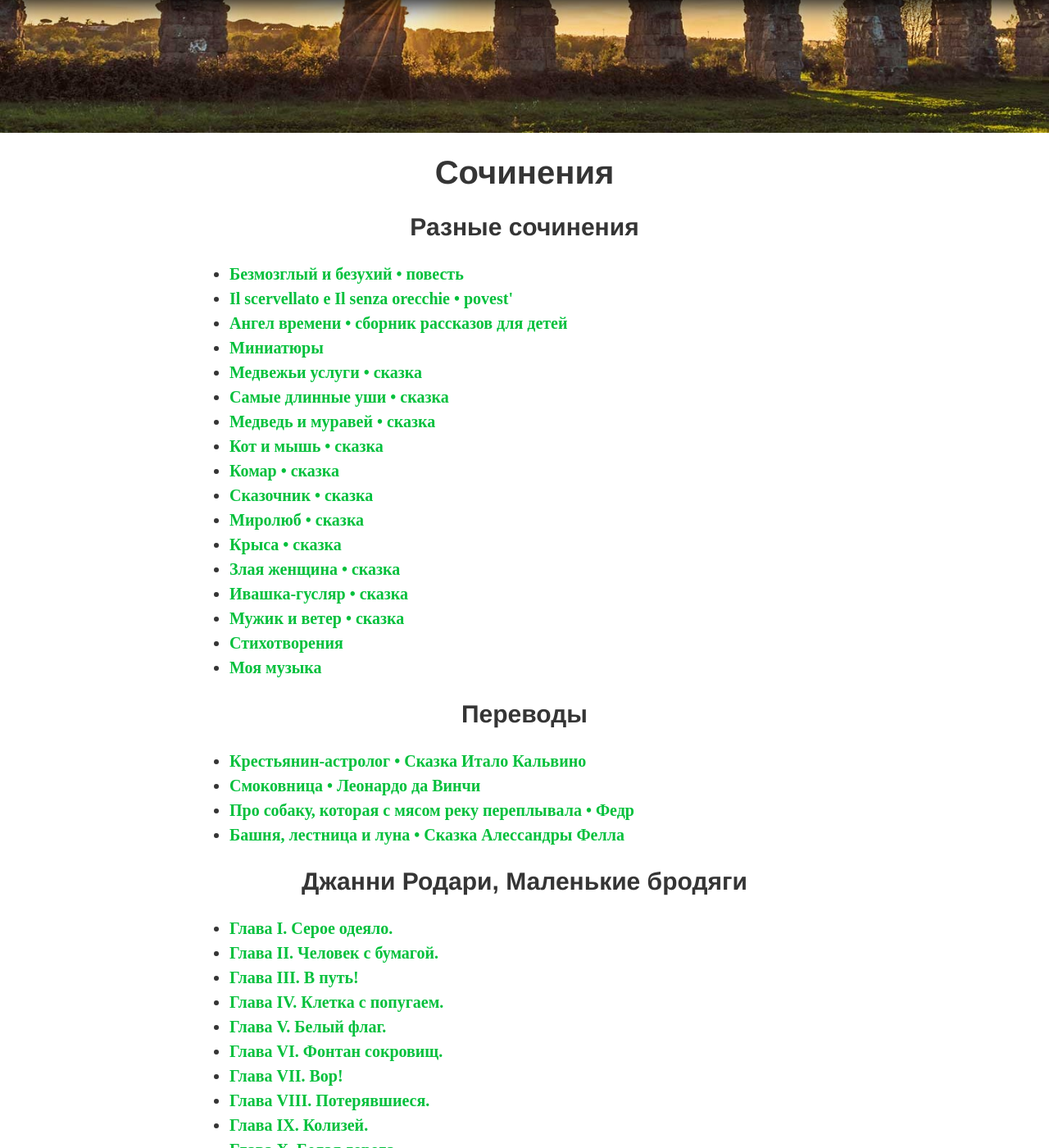
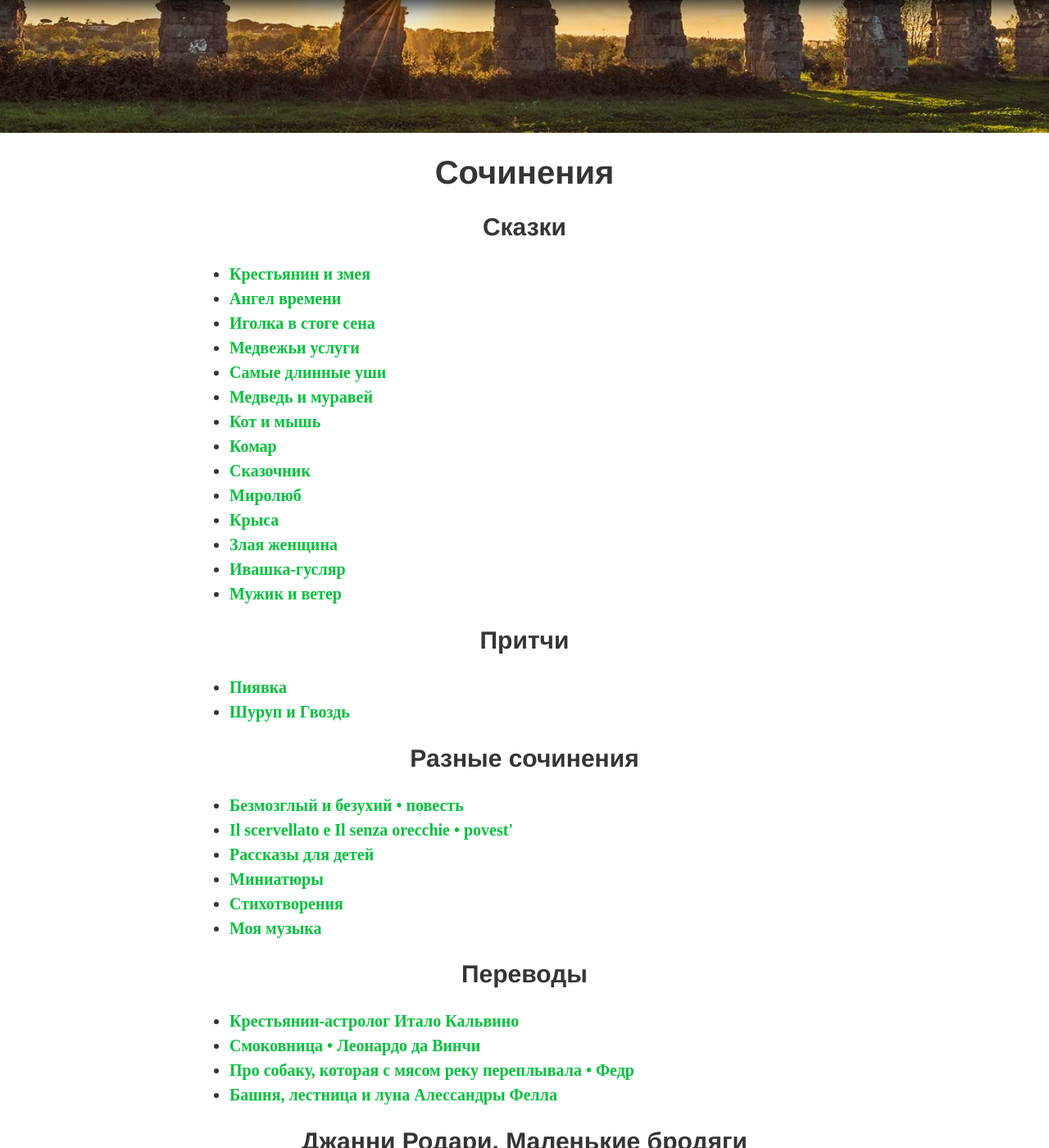
Before and after one commit to postolny/postolny.github.io, a Jekyll site: the page built from _pages/indice.html, in a window 1280 px wide and 1400 px high, scrolled down 236 px. Shown: the whole window at 82% size. Built offline with Jekyll 4.4.1, drawn with Linux system fonts in a browser that asks for light colours.

Commit message:
Add files via upload

```diff
--- a/_data/indice.yml
+++ b/_data/indice.yml
@@ -1,49 +1,63 @@
 libri:
+  - titolo: Сказки
+    subfolderitems:
+      - page: Крестьянин и змея
+        url: /krestyanin-i-zmeya/
+      - page: Ангел времени
+        url: /angel-vremeni/
+      - page: Иголка в стоге сена
+        url: /igolka-v-stoge-sena/
+      - page: Медвежьи услуги
+        url: /medvezhi-uslugi/
+      - page: Самые длинные уши
+        url: /samye-dlinnye-ushi/
+      - page: Медведь и муравей
+        url: /medved-i-muravej/
+      - page: Кот и мышь
+        url: /kot-i-mysh/
+      - page: Комар
+        url: /komar/
+      - page: Сказочник
+        url: /skazochnik/
+      - page: Миролюб
+        url: /mirolyub/
+      - page: Крыса
+        url: /krysa/
+      - page: Злая женщина
+        url: /zlaya-zhenshina/
+      - page: Ивашка-гусляр
+        url: /ivashka-guslyar/
+      - page: Мужик и ветер
+        url: /muzhik-i-veter/
+  - titolo: Притчи
+    subfolderitems:
+      - page: Пиявка
+        url: /la-mignatta/
+      - page: Шуруп и Гвоздь
+        url: /shurup-i-gvozd/
   - titolo: Разные сочинения
     subfolderitems:
       - page: Безмозглый и безухий • повесть
         url: /bezmozglyj-i-bezuhij/
       - page: Il scervellato e Il senza orecchie • povest'
         url: /il-scervellato-e-il-senza-orecchie/
-      - page: Ангел времени • сборник рассказов для детей
-        url: /angelo-del-tempo/
+      - page: Рассказы для детей
+        url: /rasskazy-dlya-detej/
       - page: Миниатюры
         url: /miniature/
-      - page: Медвежьи услуги • сказка
-        url: /medvezhi-uslugi/
-      - page: Самые длинные уши • сказка
-        url: /samye-dlinnye-ushi/
-      - page: Медведь и муравей • сказка
-        url: /medved-i-muravej/
-      - page: Кот и мышь • сказка
-        url: /kot-i-mysh/
-      - page: Комар • сказка
-        url: /komar/
-      - page: Сказочник • сказка
-        url: /skazochnik/
-      - page: Миролюб • сказка
-        url: /mirolyub/
-      - page: Крыса • сказка
-        url: /krysa/
-      - page: Злая женщина • сказка
-        url: /zlaya-zhenshina/
-      - page: Ивашка-гусляр • сказка
-        url: /ivashka-guslyar/
-      - page: Мужик и ветер • сказка
-        url: /muzhik-i-veter/
       - page: Стихотворения
         url: /poesia/
       - page: Моя музыка
         url: /musica/
   - titolo: Переводы
     subfolderitems:
-      - page: Крестьянин-астролог • Сказка Итало Кальвино
+      - page: Крестьянин-астролог Итало Кальвино
         url: /il-contadino-astrologo/
       - page: Смоковница • Леонардо да Винчи
         url: /il-fico/
       - page: 'Про собаку, которая с мясом реку переплывала • Федр'
         url: /il-cane-che-porta-la-carne-al-fiume/
-      - page: Башня, лестница и луна • Сказка Алессандры Фелла
+      - page: Башня, лестница и луна Алессандры Фелла
         url: /la-torre-la-scala-e-la-luna/
   - titolo: Джанни Родари, Маленькие бродяги
     subfolderitems:
```
